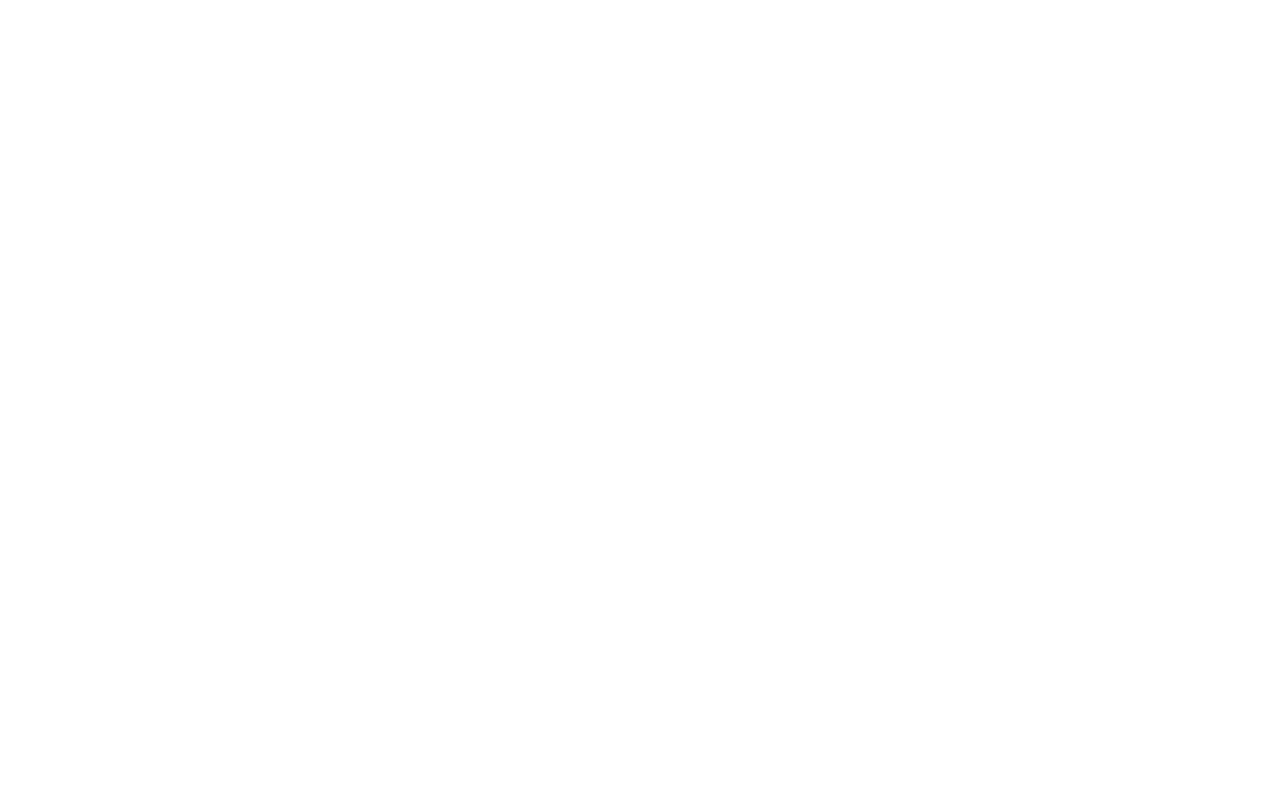
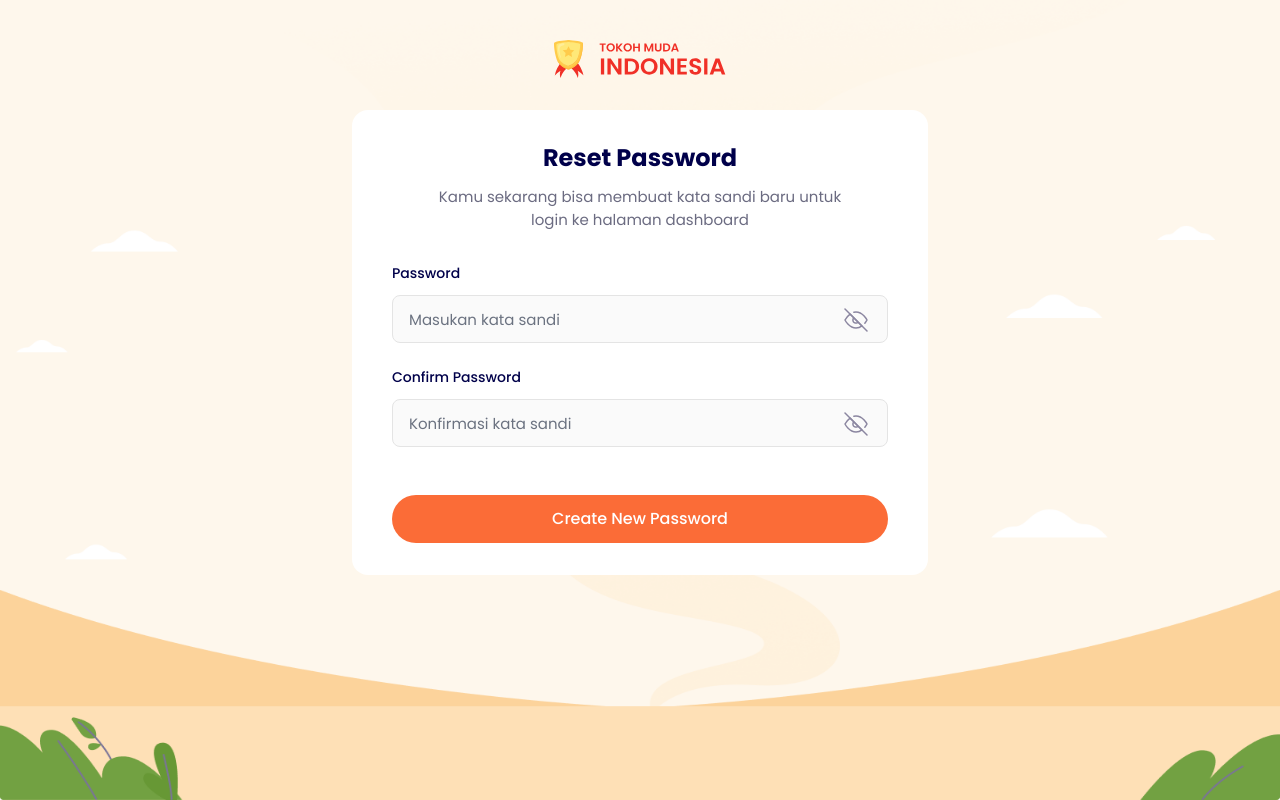
Before and after one commit to incognitoPlayer/online-course-Reactjs, a React (Create React App) app: page /resetpassword in a window 1280 px wide. Before the commit this address had no page. Built offline with nearby package versions, Linux system fonts and the light colour scheme.

Commit message:
Add Auth Register

```diff
--- a/src/components/InputOtp.jsx
+++ b/src/components/InputOtp.jsx
@@ -1,7 +1,7 @@
 const InputOtp = () => {
   return (
     <input
-      class="m-2 flex-1 border h-[100px] w-[100px] text-center rounded text-5xl"
+      className="m-2 flex-1 border h-[100px] w-[100px] text-center rounded text-5xl"
       type="text"
       maxlength="1"
     />
--- a/src/components/PasswordForm.jsx
+++ b/src/components/PasswordForm.jsx
@@ -8,8 +8,8 @@ const PasswordForm = (props) => {
                 {props.title}
             </label>
             <div className="relative">
-                <input className="bg-[#FAFAFA] border rounded-lg text-[15px] font-regular w-full h-[48px] py-2 px-3 text-colorHeading leading-tight focus:outline-none focus:shadow-outline focus:border-primaryColor border-[#e4e4e4] focus:ring-0 mb-4 " type={props.show ? "" : "password"} placeholder={props.desc}
-                    value={props.value} name={props.name} onChange={props.onChange} minLength={props.min} required />
+                <input className= {`bg-[#FAFAFA] border rounded-lg text-[15px] font-regular w-full h-[48px] py-2 px-3 text-colorHeading leading-tight focus:outline-none focus:shadow-outline focus:border-primaryColor border-[#e4e4e4] focus:ring-0 mb-4 ${props.isError === true ? `border-red-500` : ""}`} type={props.show ? "" : "password"} placeholder={props.desc}
+                    value={props.value} name={props.name} onChange={props.onChange} minLength={props.min} required  />
                 <img className="absolute top-[13px] right-[20px]" src={props.show ? iconEyeOpen : iconEyeClose} onClick={props.onClick} alt="" />
             </div>
         </>
--- a/src/pages/ForgotPassword.jsx
+++ b/src/pages/ForgotPassword.jsx
@@ -21,16 +21,16 @@ const ForgotPassword = () => {
         <div className="max-w-xl mx-auto mt-1 pt-4">
           <Link to="/login" className="flex items-center font-medium">
             <svg
-              class="w-3 h-3"
+              className="w-3 h-3"
               fill="none"
               stroke="currentColor"
               viewBox="0 0 24 24"
               xmlns="http://www.w3.org/2000/svg"
             >
               <path
-                stroke-linecap="round"
-                stroke-linejoin="round"
-                stroke-width="2"
+                strokeLinecap="round"
+                strokeLinejoin="round"
+                strokeWidth="2"
                 d="M15 19l-7-7 7-7"
               ></path>
             </svg>
--- a/src/pages/Login.jsx
+++ b/src/pages/Login.jsx
@@ -5,8 +5,10 @@ import Logo from "../components/Logo";
 import PasswordForm from "../components/PasswordForm";
 import Checkbox from "../components/Checkbox";
 import { Link } from "react-router-dom";
+import { useState } from "react";
 
 const Login = () => {
+  const [show, setShow] = useState(false)
   return (
     <div
       className="bg-no-repeat bg-center h-screen"
@@ -30,7 +32,7 @@ const Login = () => {
               desc="Masukan no hp atau email"
               type="email"
             />
-            <PasswordForm title="Password" desc="Masukan kata sandi" />
+            <PasswordForm title="Password" desc="Masukan kata sandi" min="8" show={show} onClick={() => setShow(!show)} />
             <div className="flex justify-between items-center">
               <Checkbox title="Remember me" />
               <Link
--- a/src/pages/Register.jsx
+++ b/src/pages/Register.jsx
@@ -6,21 +6,24 @@ import PasswordForm from "../components/PasswordForm";
 import Checkbox from "../components/Checkbox";
 import { Link } from "react-router-dom";
 import { useState, useEffect } from "react"
+import axios from "axios";
 
 const Register = () => {
     const [helper, setHelper] = useState(null)
     const [show, setShow] = useState(false)
     const [passwordConfirmation, setPasswordConfirmation] = useState('')
     const [input, setInput] = useState({ username: '', email: '', password: '' })
+    const [errors, setErrors] = useState({ username: null, email: null, password: null, passwordConfirmation: null })
     useEffect(() => {
         if (passwordConfirmation !== null && input.password !== "") {
             if (passwordConfirmation !== input.password) {
                 setHelper("Password tidak cocok")
             } else {
                 setHelper("Password cocok")
+                setErrors({ ...errors, passwordConfirmation: null, password: null })
             }
         }
-
+        //eslint-disable-next-line
     }, [input, passwordConfirmation])
 
     const handleInput = (e) => {
@@ -32,10 +35,25 @@ const Register = () => {
             setPasswordConfirmation(value)
         }
     }
-    const handleSubmit = (e) => {
+    const handleSubmit = async (e) => {
         e.preventDefault()
-        console.log(input);
+        if (passwordConfirmation !== null && input.password !== "") {
+            if (passwordConfirmation !== input.password) {
+                return setErrors({ ...errors, passwordConfirmation: "Kata sandi tidak cocok", password: "Kata sandi tidak cocok" })
+            } else {
+                try {
+                    const response = await axios.post('https://tmi-indo.herokuapp.com/user/register', input)
+                    console.log(response);
+                }
+                catch (err) {
+                    console.log(err.message);
+                }
+            }
+        }
+        // console.log(input);
     }
+    // console.log(errors);
+
     return (
         <div
             className="bg-no-repeat bg-center h-screen"
@@ -48,8 +66,8 @@ const Register = () => {
                     <form className="max-w-lg mx-auto" onSubmit={handleSubmit}>
                         <InputForm title="Username" desc="Masukan username kamu" name="username" type="text" onChange={handleInput} value={input.username} />
                         <InputForm title="Phone Number HP/Email" desc="Masukan nomer hp/email" name="email" type="email" onChange={handleInput} value={input.email} />
-                        <PasswordForm title="Password" desc="Masukan kata sandi" name="password" min="8" show={show} onChange={handleInput} onClick={() => setShow(!show)} value={input.password} />
-                        <PasswordForm title="Confirm Password" desc="Konfirmasi kata sandi" name="password_confirmation" min="8" onChange={handleInput} show={show} onClick={() => setShow(!show)} value={passwordConfirmation} />
+                        <PasswordForm title="Password" desc="Masukan kata sandi" name="password" min="8" show={show} onChange={handleInput} onClick={() => setShow(!show)} value={input.password} isError={errors.password !== null} />
+                        <PasswordForm title="Confirm Password" desc="Konfirmasi kata sandi" name="password_confirmation" min="8" onChange={handleInput} show={show} onClick={() => setShow(!show)} value={passwordConfirmation} isError={errors.passwordConfirmation !== null } />
                         <span className={`${helper === "Password cocok" ? 'text-green-600' : 'text-red-600'} text-sm font-medium`}>{helper}</span>
                         <div className="flex mt-5">
                             <Checkbox />
--- /dev/null
+++ b/src/pages/ResetPassword.jsx
@@ -0,0 +1,66 @@
+import bg from "../assets/background.png";
+import Cards from "../components/Cards";
+import Logo from "../components/Logo";
+import PasswordForm from "../components/PasswordForm";
+import { useState, useEffect } from "react"
+
+const ResetPassword = () => {
+    const [show, setShow] = useState(false)
+    const [helper, setHelper] = useState(null)
+    const [passwordConfirmation, setPasswordConfirmation] = useState('')
+    const [input, setInput] = useState({ password: '' })
+    const [errors, setErrors] = useState({ password: null, passwordConfirmation: null })
+    useEffect(() => {
+        if (passwordConfirmation !== null && input.password !== "") {
+            if (passwordConfirmation !== input.password) {
+                setHelper("Password tidak cocok")
+            } else {
+                setHelper("Password cocok")
+                setErrors({ ...errors, passwordConfirmation: null, password: null })
+            }
+        }
+        //eslint-disable-next-line
+    }, [input, passwordConfirmation])
+    const handleInput = (e) => {
+        let value = e.currentTarget.value
+        let name = e.currentTarget.name
+        if (name !== "password_confirmation") {
+            setInput({ ...input, [name]: value })
+        } else {
+            setPasswordConfirmation(value)
+        }
+    }
+    return (
+        <div
+            className="bg-no-repeat bg-center h-screen"
+            style={{
+                backgroundImage: `url(${bg})`,
+                backgroundSize: "100vw 100vh",
+                overflowY: "scroll",
+            }}
+        >
+            <div className="container mx-auto mb-6">
+                <div className="flex justify-center pt-10">
+                    <Logo />
+                </div>
+                <Cards
+                    title="Reset Password"
+                    desc="Kamu sekarang bisa membuat kata sandi baru untuk login ke halaman dashboard"
+                >
+                    <form className="max-w-lg mx-auto">
+                        <PasswordForm title="Password" desc="Masukan kata sandi" name="password" min="8" show={show} onChange={handleInput} onClick={() => setShow(!show)} value={input.password} isError={errors.password !== null} />
+                        <PasswordForm title="Confirm Password" desc="Konfirmasi kata sandi" name="password_confirmation" min="8" onChange={handleInput} show={show} onClick={() => setShow(!show)} value={passwordConfirmation} isError={errors.passwordConfirmation !== null } />
+                        <span className={`${helper === "Password cocok" ? 'text-green-600' : 'text-red-600'} text-sm font-medium`}>{helper}</span>
+                        <div className="mt-4 ">
+                            <button className="bg-primaryColor hover:bg-[#f05d27] text-white py-2 px-4 rounded-full w-full text-base font-medium">
+                                Create New Password
+                            </button>
+                        </div>
+                    </form>
+                </Cards>
+            </div>
+        </div>
+    )
+}
+
+export default ResetPassword
--- a/src/pages/VerifyForgotPassword.jsx
+++ b/src/pages/VerifyForgotPassword.jsx
@@ -21,16 +21,16 @@ const VerifyForgotPassword = () => {
         <div className="max-w-xl mx-auto mt-1 pt-4">
           <Link to="/login" className="flex items-center font-medium">
             <svg
-              class="w-3 h-3"
+              className="w-3 h-3"
               fill="none"
               stroke="currentColor"
               viewBox="0 0 24 24"
               xmlns="http://www.w3.org/2000/svg"
             >
               <path
-                stroke-linecap="round"
-                stroke-linejoin="round"
-                stroke-width="2"
+                strokeLinecap="round"
+                strokeLinejoin="round"
+                strokeWidth="2"
                 d="M15 19l-7-7 7-7"
               ></path>
             </svg>
--- a/src/routes/RouterPages.js
+++ b/src/routes/RouterPages.js
@@ -5,6 +5,7 @@ import Register from "../pages/Register";
 import Dashboard from "../pages/Dashboard";
 import ForgotPassword from "../pages/ForgotPassword";
 import VerifyForgotPassword from "../pages/VerifyForgotPassword";
+import ResetPassword from "../pages/ResetPassword";
 
 const RouterPages = () => {
   return (
@@ -16,10 +17,8 @@ const RouterPages = () => {
           <Route path="/register" element={<Register />} />
           <Route path="/dashboard" element={<Dashboard />} />
           <Route path="/forgotpassword" element={<ForgotPassword />} />
-          <Route
-            path="/verifyforgotpassword"
-            element={<VerifyForgotPassword />}
-          />
+          <Route path="/verifyforgotpassword" element={<VerifyForgotPassword />} />
+          <Route path="/resetpassword" element={<ResetPassword />} />
         </Routes>
       </Router>
     </>
```
Also changed, not shown: package.json (+4 -3 lines), src/index.css (+16 -56 lines), 2 other files (tests, documents, lock files or other folders).
